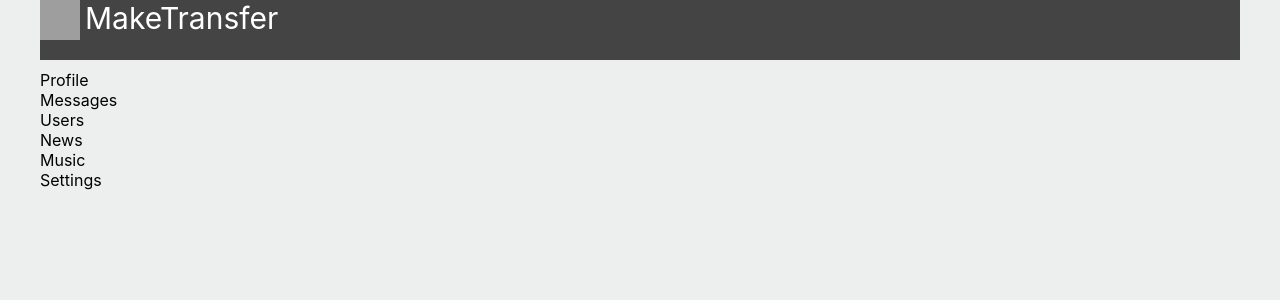
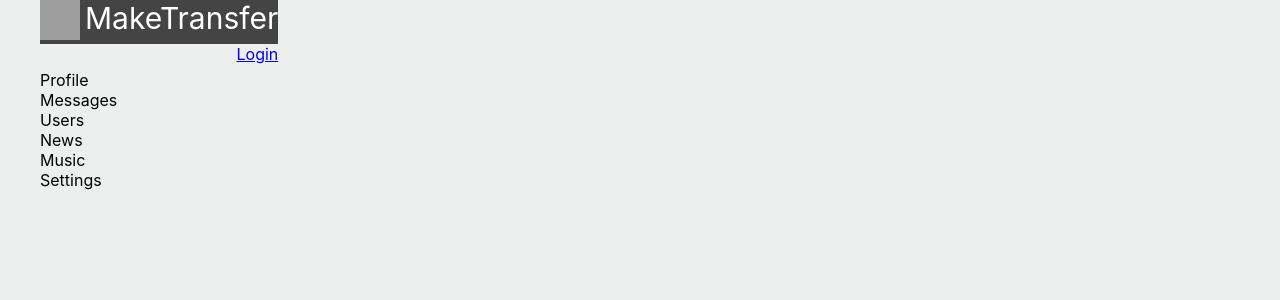
Before and after one commit to kurilovsergey/MakeTransfer, a React (Create React App) app: page / in a window 1280 px wide. Shown: the top 300 px of the page. Built offline with nearby package versions, Linux system fonts and the light colour scheme; no server answers; grey boxes are pictures that could not be loaded.

Commit message:
add Auth

```diff
--- a/src/App.js
+++ b/src/App.js
@@ -1,6 +1,6 @@
 import React from 'react';
 import './App.css';
-import Header from './components/Header/Header.jsx';
+import HeaderContainer from './components/Header/HeaderContainer.jsx';
 import Navbar from './components/Navbar/Navbar.jsx';
 import ProfileContainer from './components/Profile/ProfileContainer';
 import UsersContainer from './components/Users/UsersContainer';
@@ -12,7 +12,7 @@ const App = (props) => {
   return (
   	<BrowserRouter>
     <div className='app-wrapper'>
-      <Header />
+      <HeaderContainer />
       <Navbar />
       <div className='app-wrapper-content'>
         <Route path='/dialogs' render= {()=><DialogsContainer/>} />
--- a/src/components/Header.css
+++ b/src/components/Header.css
@@ -9,3 +9,7 @@
     justify-content: center;
     align-items: center;
 }
+
+.loginblock{
+    float: right;
+}
--- a/src/components/Header/Header.jsx
+++ b/src/components/Header/Header.jsx
@@ -1,11 +1,19 @@
 import React from 'react';
+import { NavLink } from 'react-router-dom';
 import s from './Header.module.css';
 
-const Header = () => {
-    return <header className={s.header}>
+const Header = (props) => {
+    console.log('props ',props)
+    return <div>
+    <header className={s.header}>
         <div><img src='https://st4.depositphotos.com/11128870/20802/v/1600/depositphotos_208023944-stock-illustration-new-transfer-football-or-soccer.jpg' /></div>
         <div className={s.maketransfer}>MakeTransfer</div>
+
     </header>
+    {props.isAuth ? props.login : <div className={s.loginBlock}><NavLink to="/login">Login</NavLink></div>}
+
+    </div>
+
 }
 
 export default Header;
--- a/src/components/Header/Header.module.css
+++ b/src/components/Header/Header.module.css
@@ -15,3 +15,8 @@
     font-size: 30px;
     color:white;
 }
+
+.loginBlock{
+    float: right;
+    color: white;
+}
--- /dev/null
+++ b/src/components/Header/HeaderContainer.jsx
@@ -0,0 +1,34 @@
+import React from 'react';
+import { NavLink } from 'react-router-dom';
+import s from './Header.module.css';
+import Header from './Header.jsx'
+import * as axios from 'axios';
+import {connect} from 'react-redux';
+import {setAuthUserData} from '../../redux/Auth-reducer';
+
+class HeaderContainer extends React.Component {
+
+  componentDidMount() {
+
+    axios.get(`https://social-network.samuraijs.com/api/1.0/auth/me`, {withCredentials: true})
+        .then(response => {
+
+            let {id,email,login}=response.data.data
+            if (response.data.resultCode==0) {this.props.setAuthUserData(id,login,email)}
+            debugger
+        });
+}
+
+    render() {  return <Header {...this.props}/>
+    }
+}
+
+const mapStateToProps = (state) => ({
+  isAuth: state.Auth.isAuth,
+  login: state.Auth.login,
+  email: state.Auth.email
+
+});
+
+
+    export default connect(mapStateToProps,{setAuthUserData})(HeaderContainer);
--- a/src/components/Profile/Profile.jsx
+++ b/src/components/Profile/Profile.jsx
@@ -4,7 +4,7 @@ import MyPostsContainer from './MyPosts/MyPostscontainer';
 import Profileinfo from './Profileinfo/Profileinfo'
 
 const Profile = (props) => {
-
+  console.log('!^ '+props)
   return (
     <div className={s.content}>
       <Profileinfo profile={props.profile} />
--- a/src/components/Profile/ProfileContainer.jsx
+++ b/src/components/Profile/ProfileContainer.jsx
@@ -8,6 +8,7 @@ import {withRouter} from 'react-router-dom';
 class ProfileContainer extends React.Component {
 
     componentDidMount() {
+        debugger
         let userId = this.props.match.params.userId;
         if (!userId) {
             userId = 5;
--- a/src/components/Profile/Profileinfo/Profileinfo.js
+++ b/src/components/Profile/Profileinfo/Profileinfo.js
@@ -6,6 +6,7 @@ import Club from './information/Club';
 import Name from './information/Name';
 
 const Profileinfo =(props) => {
+  console.log(props)
 return (
       <div className={s.content}>
         <Avatar profile={props.profile} />
--- /dev/null
+++ b/src/redux/Auth-reducer.js
@@ -0,0 +1,27 @@
+const SET_USER_DATA="SET_USER_DATA";
+
+
+
+let initialstate = {
+  userID: null,
+  login: null,
+  email: null,
+  isAuth: false
+};
+
+const Auth_reducer = (state = initialstate, action) => {
+  switch(action.type) {
+  case SET_USER_DATA:
+      return {
+    ...state,
+    ...action.data,
+    isAuth:true
+  }
+  default:
+    return state;
+}
+};
+
+    export const setAuthUserData = ( userID, login, email) => ({type:SET_USER_DATA, data:{ userID, login, email}});
+
+    export default Auth_reducer;
--- a/src/redux/reduxstore.js
+++ b/src/redux/reduxstore.js
@@ -2,11 +2,14 @@ import {createStore, combineReducers} from "redux";
 import profile_reducer from './profile-reducer';
 import dialog_reducer from './dialogs-reducer';
 import users_reducer from './users-reducer';
+import Auth_reducer from './Auth-reducer';
+
 
 let reducers = combineReducers({
     Wallpage: profile_reducer,
     Messagepage: dialog_reducer,
-    usersPage: users_reducer
+    usersPage: users_reducer,
+    Auth: Auth_reducer
 });
 
 let store = createStore(reducers);
```
Also changed, not shown: src/components/Header.js (deleted, +0 -10 lines), 1 other file (tests, documents, lock files or other folders).
